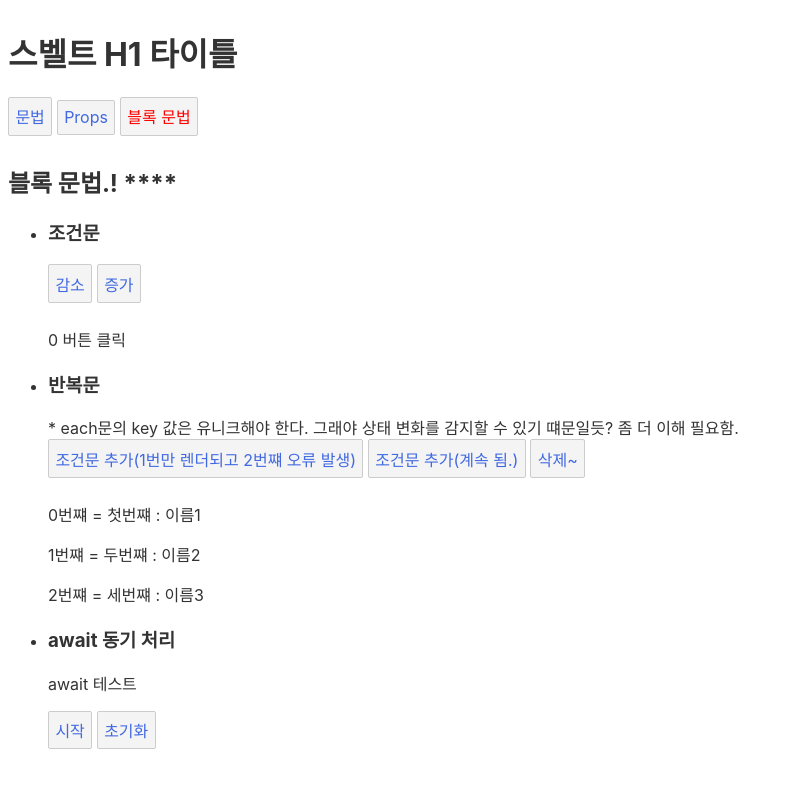
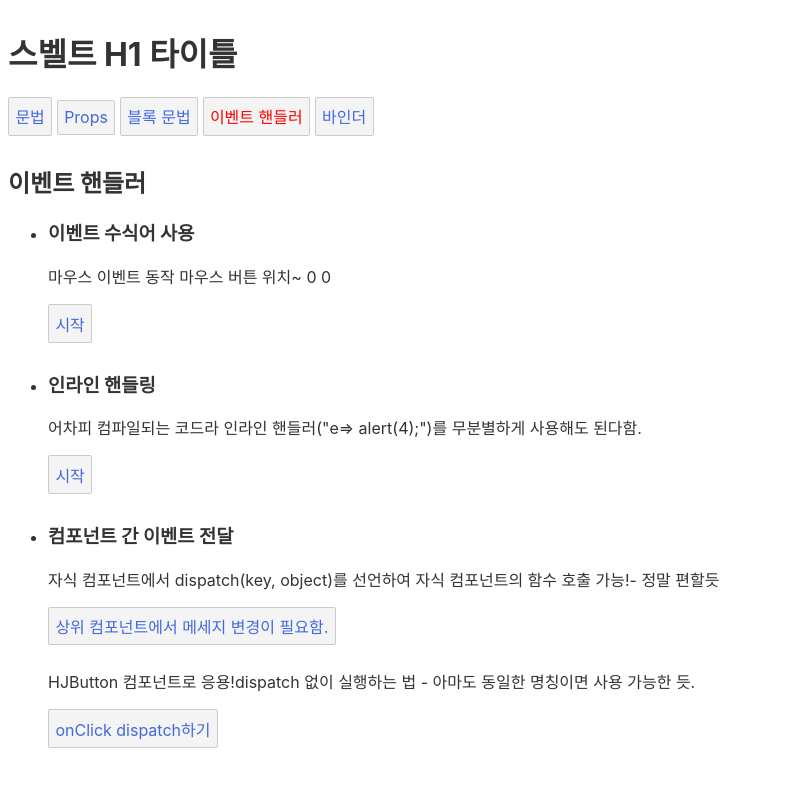
Before and after one commit to DevHyeongJun/svelte, a Svelte app: page / in a window 1280 px wide. Shown: the top 788 px of the page, without its empty margins (0-793 px from the left). Built offline with nearby package versions, Linux system fonts and the light colour scheme.

Commit message:
컴포넌트간 통신 완료

```diff
--- a/src/App.svelte
+++ b/src/App.svelte
@@ -3,9 +3,12 @@
 	import LangPage from './page/lang.svelte';
 	import PropsPage from './page/props.svelte';
 	import LogicBlockPage from './page/logicblock.svelte';
+	import EventHandlerPage from './page/eventhandler.svelte';
+	import DataBinderPage from './page/databinder.svelte';
+
 
 	const test = 'testDiv';
-	let page = 'logic';
+	let page = 'event';
 
 	const buttonHandler = (e) => {
 		const {target} = e;
@@ -33,12 +36,17 @@
 <h1>{Const.system.name} </h1>
 <div id="wrap">
 
+	<!-- 추후 LNB 메뉴로 뺴버리자~ 하드코딩~ -->
 	<button class:active={page === 'lang'} data-key="lang" on:click={buttonHandler}>문법</button>
 	<button class:active={page === 'props'} data-key="props" on:click={buttonHandler}>Props</button>
 	<button class:active={page === 'logic'} data-key="logic" on:click={buttonHandler}>블록 문법</button>
+	<button class:active={page === 'event'} data-key="event" on:click={buttonHandler}>이벤트 핸들러</button>
+	<button class:active={page === 'bind'} data-key="bind" on:click={buttonHandler}>바인더</button>
 
 	{#if page === 'lang'}<LangPage/>{/if}
 	{#if page === 'props'}<PropsPage/>{/if}
 	{#if page === 'logic'}<LogicBlockPage/>{/if}
+	{#if page === 'event'}<EventHandlerPage/>{/if}
+	{#if page === 'bind'}<DataBinderPage/>{/if}
 
 </div>
--- a/src/compontent/button/HJButton.svelte
+++ b/src/compontent/button/HJButton.svelte
@@ -4,4 +4,4 @@
     export let title = '버튼';
 </script>
 
-<button class={Const.button.className}>{title}</button>
+<button class={Const.button.className} on:click>{title}</button>
--- /dev/null
+++ b/src/page/databinder.svelte
@@ -0,0 +1,11 @@
+
+<script>
+
+</script>
+
+<h2>데이터 바인딩</h2>
+<ul>
+	<li>
+		<h3>기초</h3>
+	</li>
+</ul>
--- /dev/null
+++ b/src/page/eventhandler.svelte
@@ -0,0 +1,43 @@
+
+<script>
+	//컴포넌트 이벤트를 사용하기 위한 호출
+	import Inner from './Inner.svelte';
+	import HJButton from '../compontent/button/HJButton.svelte';
+
+	let mouse = {x : 0, y : 0};
+	let isInnerData = true;
+
+	function handleMessage(event) {
+		isInnerData = event.detail.test('티키 변경 했다. 상위에서 test() 함수 호출 함.', true);
+	}
+
+	function handleMessageInit(event) {
+
+		isInnerData = event.detail.testUn('타카', false);
+	}
+
+	const handlerTestFunc = () => {
+		alert('handler 함수 생성해서 alert!');
+	}
+</script>
+
+<h2>이벤트 핸들러</h2>
+<ul>
+	<li>
+		<h3>이벤트 수식어 사용</h3>
+		<p>마우스 이벤트 동작 마우스 버튼 위치~ {mouse.x} {mouse.y}</p>
+		<button on:click={(e) => { mouse = { x: e.clientX, y: e.clientY} } }>시작</button>
+	</li>
+	<li>
+		<h3>인라인 핸들링</h3>
+		<p>어차피 컴파일되는 코드라 인라인 핸들러("e=> alert(4);")를  무분별하게 사용해도 된다함.</p>
+		<button on:click={handlerTestFunc}>시작</button>
+	</li>
+	<li>
+		<h3>컴포넌트 간 이벤트 전달</h3>
+		<p>자식 컴포넌트에서 dispatch(key, object)를 선언하여 자식 컴포넌트의 함수 호출 가능!- 정말 편할듯</p>
+		<Inner on:handler={isInnerData ? handleMessage : handleMessageInit}/>
+		<p>HJButton 컴포넌트로 응용!dispatch 없이 실행하는 법 - 아마도 동일한 명칭이면 사용 가능한 듯.</p>
+		<HJButton on:click={()=> alert('편하다')} title="onClick dispatch하기"/>
+	</li>
+</ul>
--- /dev/null
+++ b/src/page/inner.svelte
@@ -0,0 +1,24 @@
+<script>
+	import { createEventDispatcher } from 'svelte';
+
+	const dispatch = createEventDispatcher();
+	let innerMsg = '상위 컴포넌트에서 메세지 변경이 필요함.';
+
+
+	const changeMsg = (txt, is) =>{
+		innerMsg = txt;
+		return !is;
+	}
+
+	const handlerDispatch = () => {
+	  //두개의 인자를 받아도 상관 없겠지만 자칫하면 나쁜 코드가 생성될 수도?
+	  dispatch('handler', {
+		testUn:changeMsg,
+		test: changeMsg
+	  });
+	}
+</script>
+
+<button on:click={handlerDispatch}>
+	{innerMsg}
+</button>
```
